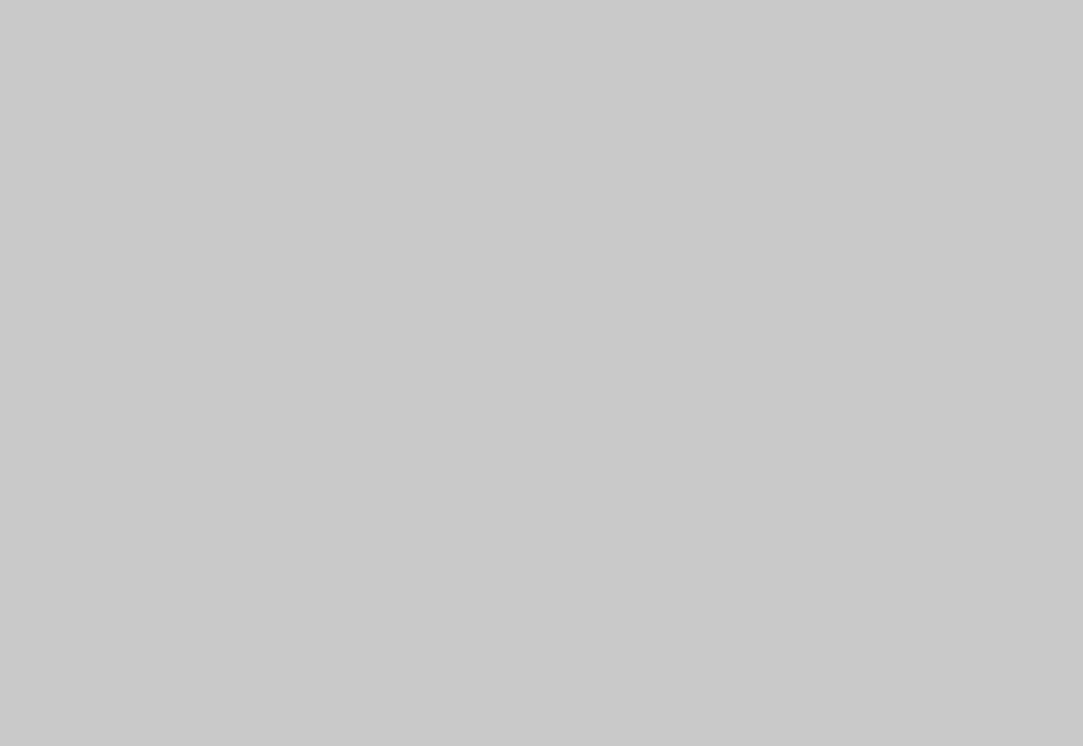
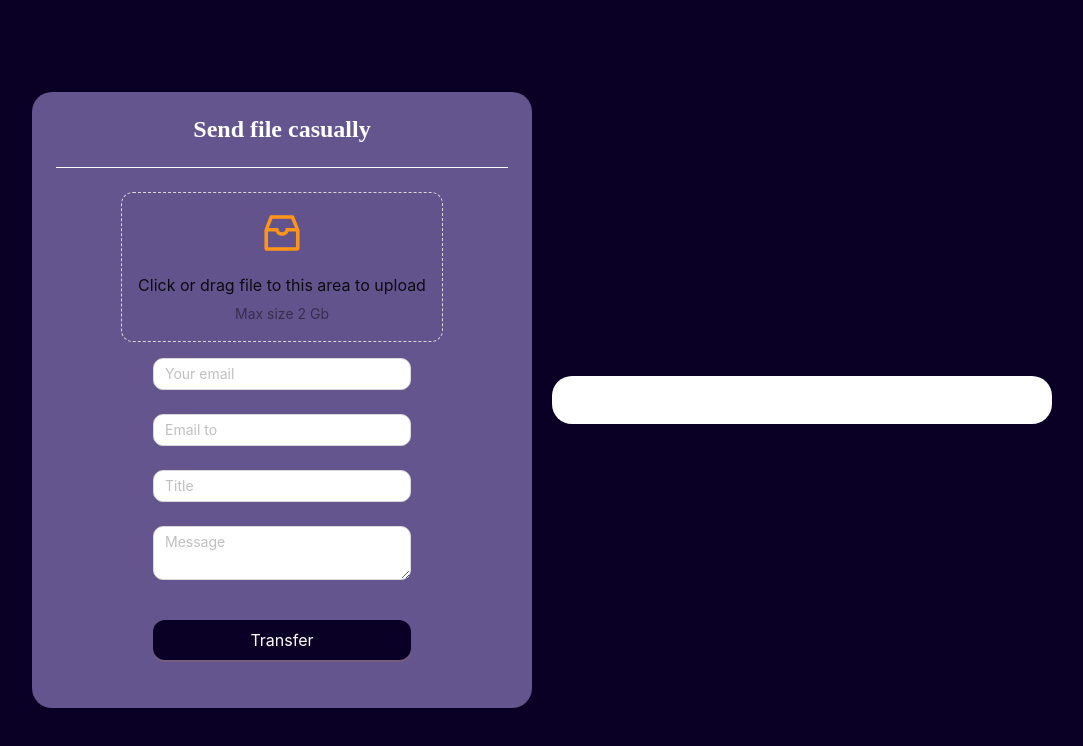
Before and after one commit to WildCodeSchool/2024-02-wns-bleu-wetransfer, a React (Vite) app in the folder frontend/: page / in a window 1280 px wide. Shown: the top 746 px of the page, without its empty margins (98-1181 px from the left). Built offline with nearby package versions, Linux system fonts and the light colour scheme.

Commit message:
finish the add files feature in the frontend

```diff
--- a/frontend/package.json
+++ b/frontend/package.json
@@ -4,7 +4,7 @@
   "version": "0.0.0",
   "type": "module",
   "scripts": {
-    "dev": "vite",
+    "dev": "vite --host",
     "build": "tsc -b && vite build",
     "lint": "eslint . --ext ts,tsx --report-unused-disable-directives --max-warnings 0",
     "preview": "vite preview"
--- a/frontend/src/pages/LandingPage.tsx
+++ b/frontend/src/pages/LandingPage.tsx
@@ -1,19 +1,120 @@
-import {FC} from "react";
+import { FC } from "react";
 import styled from "@emotion/styled";
+import { Input, Button, Upload, message, Divider, Form } from "antd";
+import { InboxOutlined } from "@ant-design/icons";
+import type { UploadChangeParam, UploadFile } from "antd/es/upload";
 
+const { Dragger } = Upload;
+const { Item } = Form;
 
 const LandingPage: FC = () => {
-
-	return (
-		<LandingPageWrapper>
-		</LandingPageWrapper>
-	)
-}
+  const uploadProps = {
+    name: "file",
+    multiple: true,
+    action: "https://660d2bd96ddfa2943b33731c.mockapi.io/api/upload",
+    onChange(info: UploadChangeParam<UploadFile<any>>) {
+      const { status } = info.file;
+      if (status !== "uploading") {
+        console.log(info.file, info.fileList);
+      }
+      if (status === "done") {
+        message.success(`${info.file.name} file uploaded successfully.`);
+      } else if (status === "error") {
+        message.error(`${info.file.name} file upload failed.`);
+      }
+    },
+    onDrop(e: React.DragEvent<HTMLDivElement>) {
+      console.log("Dropped files", e.dataTransfer.files);
+    },
+  };
+  return (
+    <LandingPageWrapper>
+      <FormContainer background="#65558F">
+        <UploadTitle>Send file casually</UploadTitle>
+        <StyledDivider />
+        <UploadDragger {...uploadProps}>
+          <p className="ant-upload-drag-icon">
+            <InboxOutlined />
+          </p>
+          <p className="ant-upload-text">
+            Click or drag file to this area to upload
+          </p>
+          <p className="ant-upload-hint">Max size 2 Gb</p>
+        </UploadDragger>
+        <Form>
+          <Item name="email">
+            <UploadInput placeholder="Your email" allowClear />
+          </Item>
+          <Item name="email-to">
+            <UploadInput placeholder="Email to" allowClear />
+          </Item>
+          <Item name="title">
+            <UploadInput placeholder="Title" allowClear />
+          </Item>
+          <Item name="message">
+            <UploadTextArea placeholder="Message" allowClear />
+          </Item>
+          <Item>
+            <TransferButton type="primary" size="large" htmlType="submit">
+              Transfer
+            </TransferButton>
+          </Item>
+        </Form>
+      </FormContainer>
+      <FormContainer background="#ffffff"></FormContainer>
+    </LandingPageWrapper>
+  );
+};
 
 const LandingPageWrapper = styled.div`
-    background: #c9c9c9;
-    width: 100%;
-    height: 100vh;
-`
+  background: #0a0025;
+  width: 100%;
+  height: 100vh;
+  display: flex;
+  justify-content: center;
+  align-items: center;
+  gap: 20px;
+  padding: 20px;
+`;
 
-export default LandingPage
+const FormContainer = styled.div<{ background?: string }>`
+  background: ${(props) => props.background || "#7b5c8a"};
+  padding: 24px;
+  border-radius: 20px;
+  text-align: center;
+  width: 500px;
+  height: auto;
+  display: flex;
+  flex-direction: column;
+  justify-content: center;
+  align-items: center;
+`;
+
+const UploadTitle = styled.h2`
+  color: white;
+`;
+
+const StyledDivider = styled(Divider)`
+  border-color: white;
+`;
+
+const UploadDragger = styled(Dragger)`
+  margin-bottom: 16px;
+  text-align: center;
+`;
+
+const UploadInput = styled(Input)`
+  width: 100%;
+`;
+
+const UploadTextArea = styled(Input.TextArea)`
+  width: 100%;
+`;
+
+const TransferButton = styled(Button)`
+  width: 100%;
+  margin-top: 16px;
+  background: #0a0025;
+`;
+
+export default LandingPage;
--- a/frontend/vite.config.ts
+++ b/frontend/vite.config.ts
@@ -1,12 +1,23 @@
-import { defineConfig } from 'vite';
-import react from '@vitejs/plugin-react';
-import envCompatible from 'vite-plugin-env-compatible';
+import { defineConfig } from "vite";
+import react from "@vitejs/plugin-react";
+import envCompatible from "vite-plugin-env-compatible";
 
 export default defineConfig({
   plugins: [
-    react(),
-    envCompatible()
+    react({
+      babel: {
+        plugins: ["@emotion/babel-plugin"],
+      },
+    }),
+    envCompatible(),
   ],
+  server: {
+    host: true,
+    hmr: {
+      path: "/hmr",
+      port: 5174,
+    },
+  },
   css: {
     preprocessorOptions: {
       less: {
@@ -14,19 +25,4 @@ export default defineConfig({
       },
     },
   },
-  server: {
-    host: true,
-    port: 5173,
-  },
-  optimizeDeps: {
-    include: [
-      'react',
-      'react-dom'
-    ],
-  },
-  build: {
-    rollupOptions: {
-      input: './index.html',
-    }
-  }
 });
```
Also changed, not shown: frontend/src/pages/AccessPage.tsx (+10 -12 lines), 2 other files (tests, documents, lock files or other folders).
